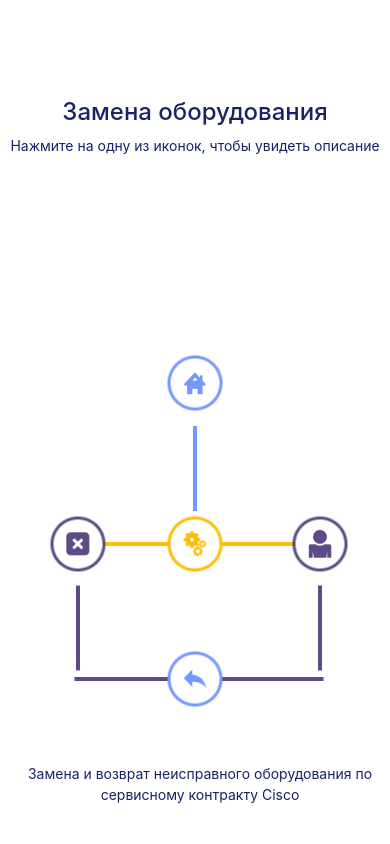
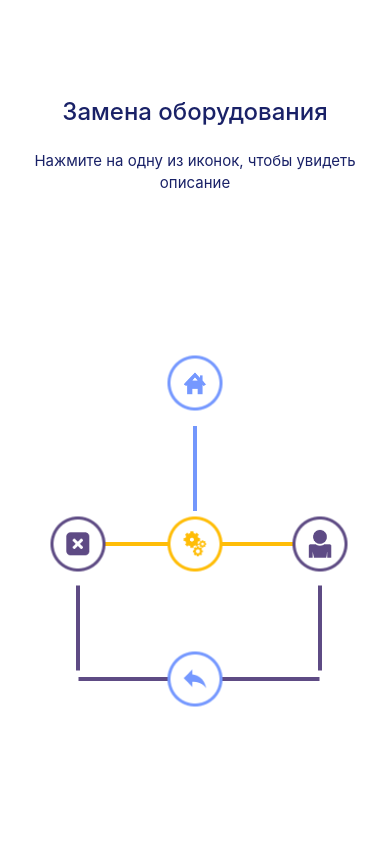
Before and after one commit to Sadriddin-Mamatov/cisco-smart, a React (Create React App) app: page / in a window 390 px wide. Shown: the part 1600-2444 px from the top of the page. Built offline with nearby package versions, Linux system fonts and the light colour scheme.

Commit message:
fixed bugs

```diff
--- a/src/components/Equipment/Equipment.css
+++ b/src/components/Equipment/Equipment.css
@@ -486,14 +486,15 @@
 
     .mobile-version{
         display: block !important;
+        position: relative;
         text-align: center;
-        position: relative;
         height:100vh;
         color:#192167;
     }
     .mobile-p-top{
+        padding:15px;
         color:#192167;
-        font-size:14px !important;
+        font-size:15px !important;
     }
 
     .circle-icon{
@@ -610,7 +611,7 @@
         background-color: #5E4B84;
         position: absolute;
         top:70%;
-        left:34%;
+        left:35%;
         transform: translate(-50%, -50%);
 
     }
@@ -629,7 +630,7 @@
         background-color: #5E4B84;
         position: absolute;
         top:70%;
-        left:68%;
+        left:67%;
         transform: translate(-50%, -50%);
 
     }
@@ -646,15 +647,6 @@
         left:50%;
         transform: translate(-50%, -50%);
         z-index: 1;
-    }
-    .mobile-p-bottom{
-        position:absolute;
-        top:80%;
-        font-size: 14px;
-        color:#192167;
-    }
-    .do-modal{
-       border:none;
     }
     .wrapper-paper{
       position:absolute;
--- a/src/components/Equipment/Equipment.js
+++ b/src/components/Equipment/Equipment.js
@@ -250,7 +250,6 @@ const Equipment =()=> {
                             </Fade>
                         </Modal>
                     </div>
-                 <p className="mobile-p-bottom">Замена и возврат неисправного оборудования по сервисному контракту Cisco</p>
              </div>
              <div className="equipmentreplacement">
                  <h2>Замена оборудования</h2>
```
